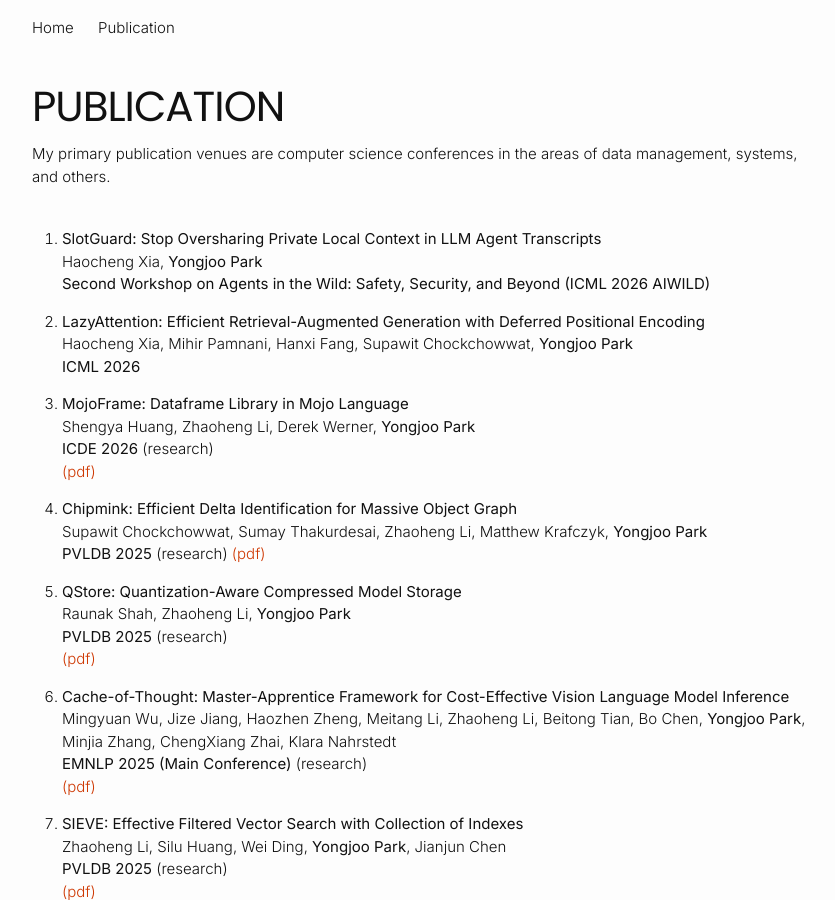
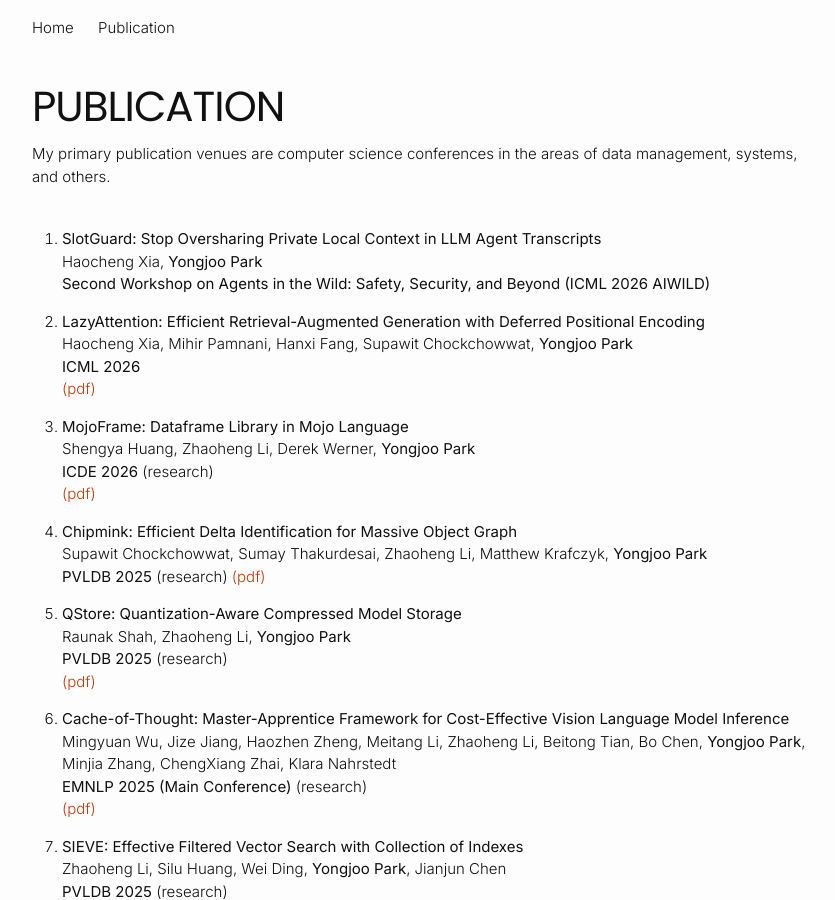
Before and after one commit to pyongjoo/pyongjoo.github.io, a Jekyll site: the page built from publication.md, in a window 1280 px wide and 900 px high. Shown: the whole window, without its empty margins (218-1053 px from the left). Built offline with Jekyll 4.4.1, drawn with Linux system fonts in a browser that asks for light colours.

Commit message:
Add lazyattention arxiv

```diff
--- a/publication.md
+++ b/publication.md
@@ -17,6 +17,7 @@
 1. **LazyAttention: Efficient Retrieval-Augmented Generation with Deferred Positional Encoding**
    Haocheng Xia, Mihir Pamnani, Hanxi Fang, Supawit Chockchowwat, **Yongjoo Park**
    **ICML 2026**
+   [(pdf)](https://arxiv.org/abs/2606.04302)
 
 1. **MojoFrame: Dataframe Library in Mojo Language**
    Shengya Huang, Zhaoheng Li, Derek Werner, **Yongjoo Park**
```
